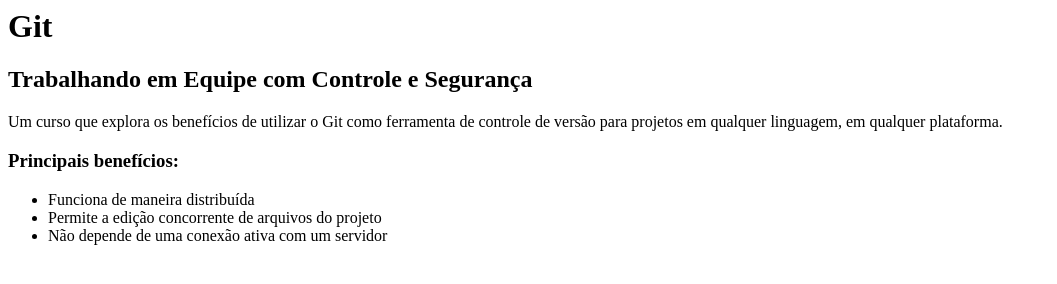
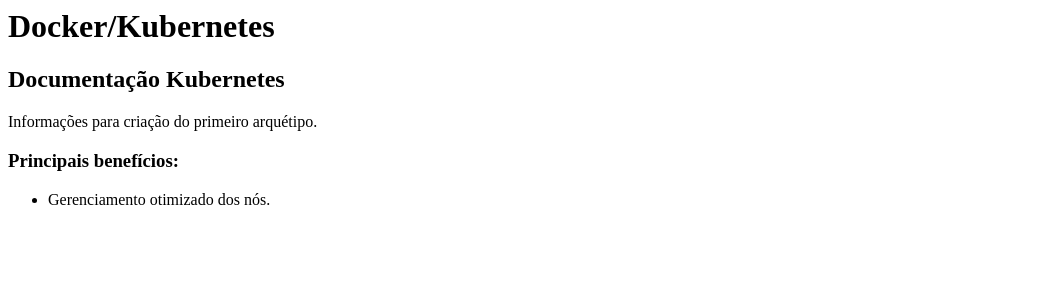
Before and after one commit to paulogrell/teste, a plain HTML site: page index.html in a window 1280 px wide. Shown: the whole page, without its empty margins (0-1057 px from the left). Drawn offline with Linux system fonts and the light colour scheme.

Commit message:
Alteração TEXTO

```diff
--- a/index.html
+++ b/index.html
@@ -2,16 +2,14 @@
     <head>
     </head>
     <body>
-	<h1>Git</h1>
-        <h2>Trabalhando em Equipe com Controle e Segurança</h2>
+	<h1>Docker/Kubernetes</h1>
+        <h2>Documentação Kubernetes</h2>
 
-        <p>Um curso que explora os benefícios de utilizar o Git como ferramenta de controle de versão para projetos em qualquer linguagem, em qualquer plataforma.</p>
+        <p>Informações para criação do primeiro arquétipo.</p>
 
         <h3>Principais benefícios:</h3>
         <ul>
-            <li>Funciona de maneira distribuída</li>
-            <li>Permite a edição concorrente de arquivos do projeto</li>
-            <li>Não depende de uma conexão ativa com um servidor</li>
+            <li>Gerenciamento otimizado dos nós.</li>
         </ul>
     </body>
 </html>
```
